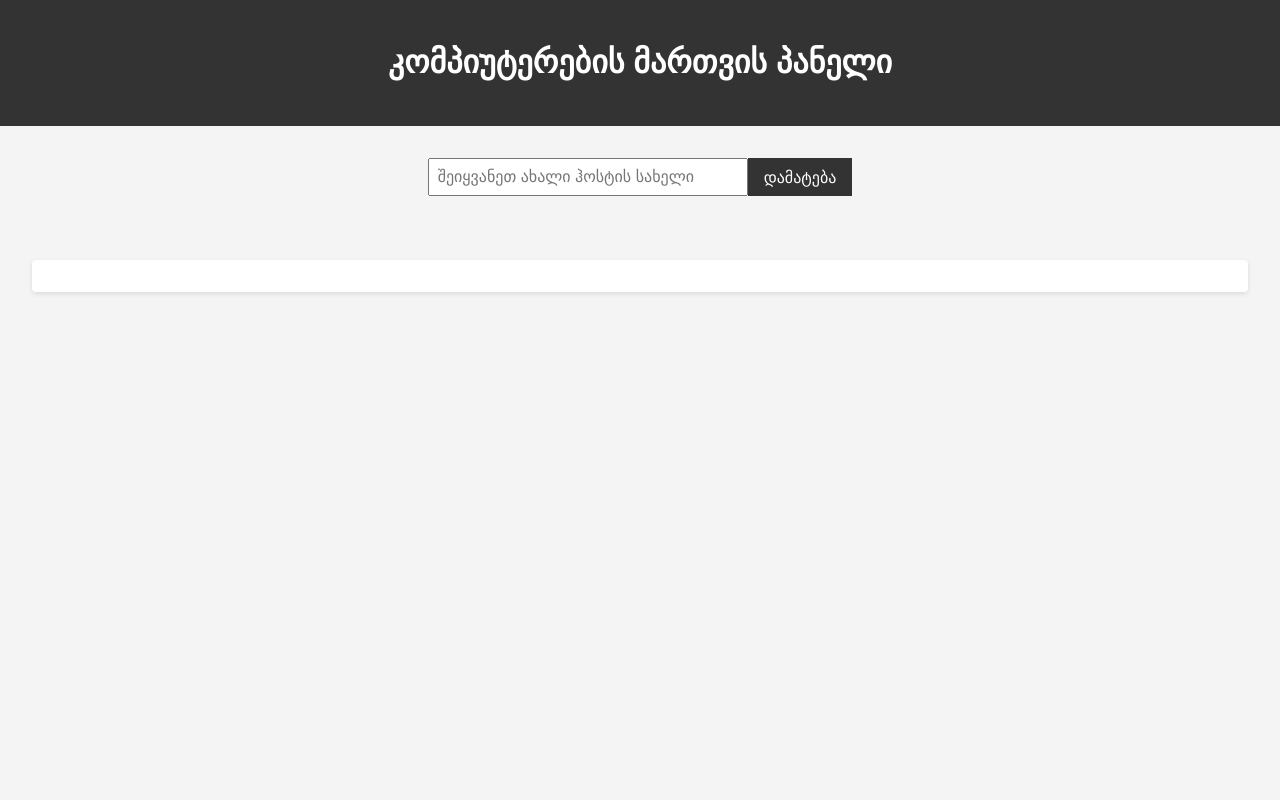
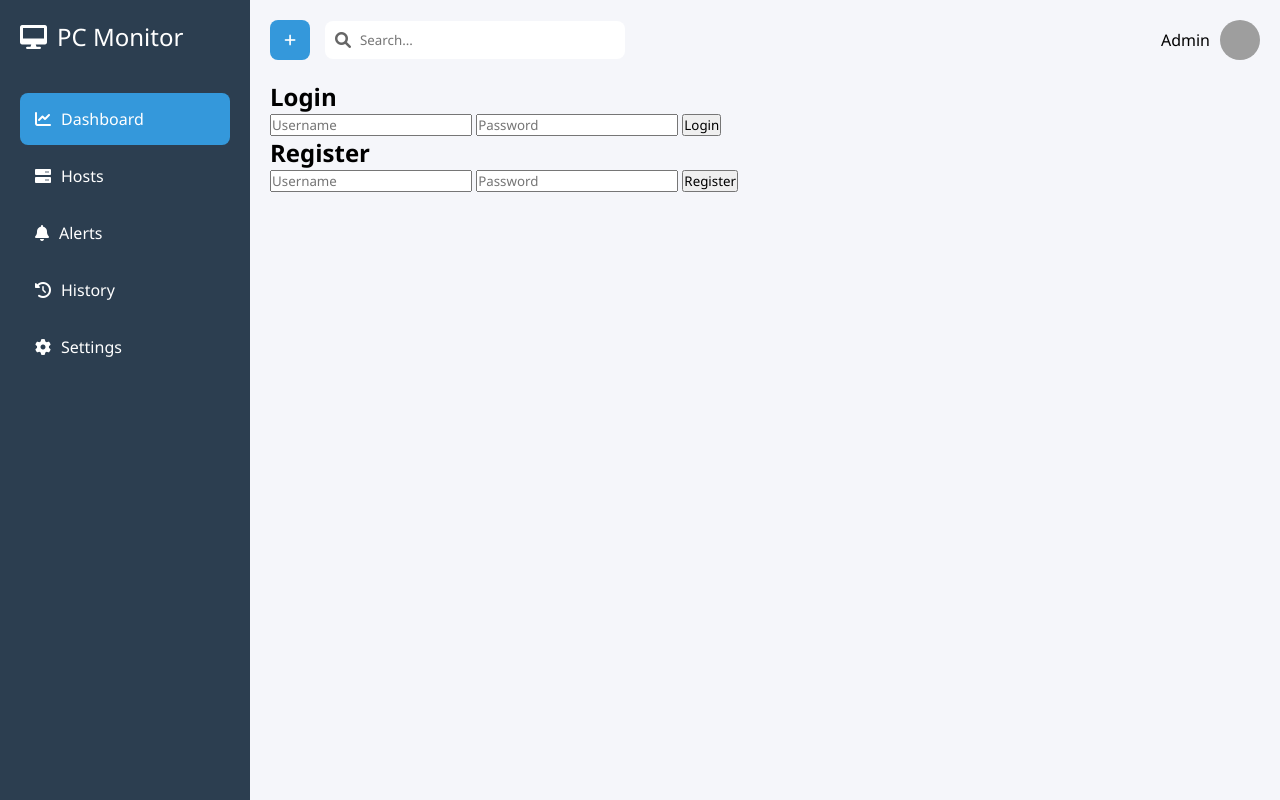
Before and after one commit to msggg12/anata001, a Flask app: page / in a window 1280 px wide. Run offline with Flask 2, Linux system fonts and the light colour scheme; data that the repository does not hold is empty; some libraries are stand-ins or nearby versions; grey boxes are pictures that could not be loaded.

Commit message:
new index.html

```diff
--- a/data/computers.json
+++ b/data/computers.json
@@ -0,0 +1 @@
+{"testt": {"cpu_usage": 0, "memory_usage": 0, "disk_usage": 0, "status": "offline", "ip_address": "N/A", "anydesk_id": "N/A"}, "test": {"cpu_usage": 0, "memory_usage": 0, "disk_usage": 0, "status": "offline", "ip_address": "N/A", "anydesk_id": "N/A"}, "test2": {"cpu_usage": 0, "memory_usage": 0, "disk_usage": 0, "status": "offline", "ip_address": "N/A", "anydesk_id": "N/A"}, "tsest": {"cpu_usage": 0, "memory_usage": 0, "disk_usage": 0, "status": "offline", "ip_address": "N/A", "anydesk_id": "N/A"}}
--- a/data/users.json
+++ b/data/users.json
@@ -1,5 +1 @@
-{
-  "admin": {
-    "password": "generate_password_hash('!bermedia12')"
-  }
-}
+{"admin": {"password": "generate_password_hash('!bermedia12')"}, "test": {"password": "pbkdf2:sha256:260000$F2NdV1ir7JPe9wXU$109ef16a07ea9a547712e1d3407dc6e168b714b4d2fadb89bdcbc0c259cf6c64"}}
--- a/requirements.txt
+++ b/requirements.txt
@@ -1,5 +1,4 @@
 Flask==2.1.0
 Flask-SocketIO==5.1.1
 Flask-CORS==3.0.10
-psutil==5.8.0
-requests==2.26.0
+Werkzeug==2.0.1
--- a/server/app.py
+++ b/server/app.py
@@ -1,6 +1,7 @@
 from flask import Flask, send_from_directory, jsonify, request
 from flask_socketio import SocketIO, emit
 from flask_cors import CORS
+from werkzeug.security import generate_password_hash, check_password_hash
 from config import Config
 from utils import load_data, save_data, emit_update_computers
 import os
@@ -10,17 +11,14 @@ app.config.from_object(Config)
 CORS(app)
 socketio = SocketIO(app, cors_allowed_origins="*")
 
-
 @app.route('/')
 def index():
     return send_from_directory(app.template_folder, 'index.html')
-
 
 @app.route('/get_computers')
 def get_computers():
     computers = load_data(Config.COMPUTERS_FILE)
     return jsonify(computers)
-
 
 @app.route('/login', methods=['POST'])
 def login():
@@ -29,10 +27,25 @@ def login():
     username = data.get('username')
     password = data.get('password')
 
-    if username in users and users[username]['password'] == password:
+    if username in users and check_password_hash(users[username]['password'], password):
         return jsonify({"success": True, "message": "ავტორიზაცია წარმატებულია"})
     return jsonify({"success": False, "message": "არასწორი მომხმარებელი ან პაროლი"}), 401
 
+@app.route('/register', methods=['POST'])
+def register():
+    data = request.json
+    users = load_data(Config.USERS_FILE)
+    username = data.get('username')
+    password = data.get('password')
+
+    if username in users:
+        return jsonify({"success": False, "message": "მომხმარებელი უკვე არსებობს"}), 400
+
+    hashed_password = generate_password_hash(password)
+    users[username] = {"password": hashed_password}
+    save_data(Config.USERS_FILE, users)
+
+    return jsonify({"success": True, "message": "რეგისტრაცია წარმატებით დასრულდა"})
 
 @socketio.on('add_hostname')
 def handle_add_hostname(data):
@@ -49,7 +62,6 @@ def handle_add_hostname(data):
         }
         emit_update_computers(computers)
 
-
 @socketio.on('edit_hostname')
 def handle_edit_hostname(data):
     computers = load_data(Config.COMPUTERS_FILE)
@@ -59,7 +71,6 @@ def handle_edit_hostname(data):
         computers[new_hostname] = computers.pop(old_hostname)
         emit_update_computers(computers)
 
-
 @socketio.on('delete_hostname')
 def handle_delete_hostname(data):
     computers = load_data(Config.COMPUTERS_FILE)
@@ -67,7 +78,6 @@ def handle_delete_hostname(data):
     if hostname in computers:
         del computers[hostname]
         emit_update_computers(computers)
-
 
 @socketio.on('update_computer_data')
 def handle_update_computer_data(data):
@@ -85,6 +95,5 @@ def handle_update_computer_data(data):
         emit_update_computers(computers)
         emit('request_data_for_host', {'hostname': hostname, 'data': computers[hostname]})
 
-
 if __name__ == '__main__':
     socketio.run(app, debug=True, host='0.0.0.0', port=5000)
--- a/static/css/styles.css
+++ b/static/css/styles.css
@@ -1,112 +1,269 @@
-body {
-    font-family: Arial, sans-serif;
-    line-height: 1.6;
+:root {
+    --primary-color: #2c3e50;
+    --secondary-color: #3498db;
+    --background-color: #f5f6fa;
+    --card-color: #ffffff;
+    --error-color: #ff4d4f;
+    --success-color: #00a854;
+}
+
+* {
     margin: 0;
     padding: 0;
-    background-color: #f4f4f4;
+    box-sizing: border-box;
+    font-family: 'Segoe UI', sans-serif;
 }
 
-header {
-    background-color: #333;
-    color: #fff;
-    text-align: center;
-    padding: 1rem;
+.container {
+    display: flex;
+    min-height: 100vh;
 }
 
-main {
-    padding: 2rem;
+.sidebar {
+    width: 250px;
+    background: var(--primary-color);
+    color: white;
+    padding: 20px;
 }
 
-.add-computer-form {
+.logo {
     display: flex;
-    justify-content: center;
-    margin-bottom: 2rem;
+    align-items: center;
+    gap: 10px;
+    font-size: 24px;
+    margin-bottom: 40px;
 }
 
-.add-computer-form input {
-    padding: 0.5rem;
-    font-size: 1rem;
+.nav-links {
+    list-style: none;
+}
+
+.nav-links li {
+    padding: 15px;
+    margin: 5px 0;
+    border-radius: 8px;
+    transition: 0.3s;
+}
+
+.nav-links li:hover, .nav-links li.active {
+    background: var(--secondary-color);
+}
+
+.nav-links a {
+    color: white;
+    text-decoration: none;
+    display: flex;
+    align-items: center;
+    gap: 10px;
+}
+
+.content {
+    flex: 1;
+    padding: 20px;
+    background: var(--background-color);
+}
+
+.top-bar {
+    display: flex;
+    justify-content: space-between;
+    align-items: center;
+    margin-bottom: 20px;
+}
+
+.quick-actions {
+    display: flex;
+    gap: 15px;
+    align-items: center;
+}
+
+.action-btn {
+    background: var(--secondary-color);
+    color: white;
+    border: none;
+    width: 40px;
+    height: 40px;
+    border-radius: 8px;
+    cursor: pointer;
+    transition: 0.3s;
+}
+
+.action-btn:hover {
+    transform: translateY(-2px);
+}
+
+.search-wrapper {
+    position: relative;
     width: 300px;
 }
 
-.add-computer-form button {
-    padding: 0.5rem 1rem;
-    font-size: 1rem;
-    background-color: #333;
-    color: #fff;
-    border: none;
-    cursor: pointer;
+.search-wrapper i {
+    position: absolute;
+    left: 10px;
+    top: 50%;
+    transform: translateY(-50%);
+    color: #666;
 }
 
-.error-message {
-    background-color: #f8d7da;
-    color: #721c24;
-    padding: 0.75rem;
-    margin-bottom: 1rem;
-    border: 1px solid #f5c6cb;
-    border-radius: 0.25rem;
-    display: none;
+#hostSearch {
+    width: 100%;
+    padding: 10px 10px 10px 35px;
+    border: none;
+    border-radius: 8px;
+    background: white;
 }
 
-.computer-list {
+.user-info {
+    display: flex;
+    align-items: center;
+    gap: 10px;
+}
+
+.user-info img {
+    width: 40px;
+    height: 40px;
+    border-radius: 50%;
+}
+
+.dashboard-grid {
     display: grid;
     grid-template-columns: repeat(auto-fill, minmax(300px, 1fr));
-    gap: 1rem;
+    gap: 20px;
+    padding: 20px 0;
 }
 
-.computer {
-    background-color: #fff;
-    border-radius: 0.25rem;
-    padding: 1rem;
-    box-shadow: 0 2px 5px rgba(0, 0, 0, 0.1);
+.host-card {
+    background: var(--card-color);
+    padding: 20px;
+    border-radius: 10px;
+    box-shadow: 0 2px 5px rgba(0,0,0,0.1);
+    transition: 0.3s;
 }
 
-.computer h3 {
-    margin-top: 0;
+.host-card:hover {
+    transform: translateY(-5px);
+    box-shadow: 0 5px 15px rgba(0,0,0,0.2);
 }
 
-.computer-buttons {
-    display: flex;
-    justify-content: space-between;
-    margin-top: 1rem;
+.host-card h3 {
+    color: var(--primary-color);
+    margin-bottom: 15px;
 }
 
-.computer-buttons button {
-    padding: 0.5rem 1rem;
-    font-size:  0.9rem;
-    border: none;
-    border-radius: 0.25rem;
-    cursor: pointer;
+.status-badge {
+    display: inline-block;
+    padding: 5px 10px;
+    border-radius: 15px;
+    font-size: 14px;
+    margin-bottom: 10px;
 }
 
-.edit-button {
-    background-color: #ffc107;
-    color: #000;
+.status-badge.online {
+    background: #e3fcef;
+
+    color: var(--success-color);
 }
 
-.delete-button {
-    background-color: #dc3545;
-    color: #fff;
+.status-badge.offline {
+    background: #ffe7e7;
+
+    color: var(--error-color);
 }
 
-.info-button {
-    background-color: #17a2b8;
-    color: #fff;
+.usage-bar {
+    background: #eee;
+    height: 8px;
+    border-radius: 4px;
+    margin: 8px 0;
+    overflow: hidden;
 }
 
-.computer-data {
-    background-color: #fff;
-    border-radius: 0.25rem;
-    padding: 1rem;
-    margin-top: 2rem;
-    box-shadow: 0 2px 5px rgba(0, 0, 0, 0.1);
+.usage-bar .fill {
+    height: 100%;
+    background: var(--secondary-color);
+    transition: width 0.3s ease;
 }
 
-.fade-in {
-    animation: fadeIn 0.5s;
+.card-buttons {
+    display: flex;
+    gap: 10px;
+    margin-top: 15px;
 }
 
-@keyframes fadeIn {
-    from { opacity: 0; }
-    to { opacity: 1; }
+
+.check-btn, .details-btn, .anydesk-btn {
+    flex: 1;
+    padding: 8px;
+    border: none;
+    border-radius: 6px;
+    cursor: pointer;
+    display: flex;
+    align-items: center;
+    justify-content: center;
+    gap: 5px;
+    transition: 0.3s;
 }
+
+.check-btn {
+    background: var(--secondary-color);
+    color: white;
+}
+
+.details-btn {
+    background: #f1f5f9;
+    color: var(--primary-color);
+}
+
+
+.anydesk-btn {
+    background: #ef4444;
+    color: white;
+}
+
+.check-btn:hover, .details-btn:hover, .anydesk-btn:hover {
+    transform: translateY(-2px);
+}
+
+.modal {
+    position: fixed;
+    top: 0;
+    left: 0;
+    width: 100%;
+    height: 100%;
+    background: rgba(0,0,0,0.5);
+    display: flex;
+    justify-content: center;
+    align-items: center;
+    z-index: 1000;
+}
+
+.modal-content {
+    background: white;
+    padding: 25px;
+    border-radius: 10px;
+    min-width: 300px;
+    box-shadow: 0 4px 20px rgba(0,0,0,0.2);
+}
+
+.details-content {
+    margin-bottom: 20px;
+}
+
+.details-content p {
+    margin: 10px 0;
+    color: #666;
+}
+
+.modal-content button {
+    width: 100%;
+    padding: 10px;
+    border: none;
+    border-radius: 6px;
+    background: var(--secondary-color);
+    color: white;
+    cursor: pointer;
+    transition: 0.3s;
+}
+
+.modal-content button:hover {
+    background: #2980b9;
+}
--- a/static/js/script.js
+++ b/static/js/script.js
@@ -87,6 +87,63 @@ function showError(message) {
     }, 5000);
 }
 
+function login() {
+    const username = document.getElementById('login-username').value;
+    const password = document.getElementById('login-password').value;
+
+    fetch('/login', {
+        method: 'POST',
+        headers: {
+            'Content-Type': 'application/json',
+        },
+        body: JSON.stringify({ username, password }),
+    })
+    .then(response => response.json())
+    .then(data => {
+        if (data.success) {
+            showMessage(data.message, 'success');
+            document.getElementById('auth-forms').style.display = 'none';
+            document.getElementById('computer-management').style.display = 'block';
+        } else {
+            showMessage(data.message, 'error');
+        }
+    })
+    .catch(error => showError('ავტორიზაციის შეცდომა.'));
+}
+
+function register() {
+    const username = document.getElementById('register-username').value;
+    const password = document.getElementById('register-password').value;
+
+    fetch('/register', {
+        method: 'POST',
+        headers: {
+            'Content-Type': 'application/json',
+        },
+        body: JSON.stringify({ username, password }),
+    })
+    .then(response => response.json())
+    .then(data => {
+        if (data.success) {
+            showMessage(data.message, 'success');
+        } else {
+            showMessage(data.message, 'error');
+        }
+    })
+    .catch(error => showError('რეგისტრაციის შეცდომა.'));
+}
+
+function showMessage(message, type) {
+    const messageElement = document.getElementById('message');
+    messageElement.textContent = message;
+    messageElement.className = type;
+    messageElement.style.display = 'block';
+
+    setTimeout(() => {
+        messageElement.style.display = 'none';
+    }, 5000);
+}
+
 socket.on('update_computer_list', (data) => {
     updateComputerList(data);
 });
--- a/templates/index.html
+++ b/templates/index.html
@@ -1,34 +1,79 @@
 <!DOCTYPE html>
-<html lang="ka">
+<!--suppress ALL -->
+<html lang="en">
 <head>
     <meta charset="UTF-8">
     <meta name="viewport" content="width=device-width, initial-scale=1.0">
-    <title>კომპიუტერების მართვის პანელი</title>
+    <title>PC Monitoring Dashboard</title>
     <link rel="stylesheet" href="/static/css/styles.css">
-    <script src="https://cdnjs.cloudflare.com/ajax/libs/socket.io/4.6.1/socket.io.min.js"></script>
+    <link rel="stylesheet" href="https://cdnjs.cloudflare.com/ajax/libs/font-awesome/6.0.0/css/all.min.css">
 </head>
 <body>
-    <header>
-        <h1>კომპიუტერების მართვის პანელი</h1>
-    </header>
+    <div class="container">
+        <nav class="sidebar">
+            <div class="logo">
+                <i class="fas fa-desktop"></i>
+                <span>PC Monitor</span>
+            </div>
+            <ul class="nav-links">
+                <li class="active"><a href="#"><i class="fas fa-chart-line"></i>Dashboard</a></li>
+                <li><a href="#"><i class="fas fa-server"></i>Hosts</a></li>
+                <li><a href="#"><i class="fas fa-bell"></i>Alerts</a></li>
+                <li><a href="#"><i class="fas fa-history"></i>History</a></li>
+                <li><a href="#"><i class="fas fa-cog"></i>Settings</a></li>
+            </ul>
+        </nav>
+        <main class="content">
+            <div class="top-bar">
+                <div class="quick-actions">
+                    <button id="add-button" class="action-btn">
+                        <i class="fas fa-plus"></i>
+                    </button>
+                    <div class="search-wrapper">
+                        <i class="fas fa-search"></i>
+                        <input type="text" id="hostSearch" placeholder="Search..." oninput="searchHost()">
+                    </div>
+                </div>
+                <div class="user-info">
+                    <span class="user-name">Admin</span>
+                    <img src="https://ui-avatars.com/api/?name=Admin&background=random" alt="Admin">
+                </div>
+            </div>
 
-    <main>
-        <div class="add-computer-form">
-            <input type="text" id="hostname-input" placeholder="შეიყვანეთ ახალი ჰოსტის სახელი" required>
-            <button id="add-button">დამატება</button>
-        </div>
+            <div id="error-message" style="display: none;"></div>
+            <div id="message" style="display: none;"></div>
 
-        <div id="error-message" class="error-message"></div>
+            <div id="auth-forms">
+                <div id="login-form">
+                    <h2>Login</h2>
+                    <input type="text" id="login-username" placeholder="Username">
+                    <input type="password" id="login-password" placeholder="Password">
+                    <button onclick="login()">Login</button>
+                </div>
+                <div id="register-form">
+                    <h2>Register</h2>
+                    <input type="text" id="register-username" placeholder="Username">
+                    <input type="password" id="register-password" placeholder="Password">
+                    <button onclick="register()">Register</button>
+                </div>
+            </div>
 
-        <div id="computer-list" class="computer-list">
-            <!-- კომპიუტერები დაემატება დინამიურად -->
-        </div>
+            <div id="computer-management" style="display: none;">
+                <div id="add-computer">
+                    <input type="text" id="hostname-input" placeholder="Enter hostname">
+                    <button id="add-button">Add Computer</button>
+                </div>
+                <div id="computer-list"></div>
+                <div id="computer-data"></div>
+            </div>
 
-        <div id="computer-data" class="computer-data">
-            <!-- არჩეული კომპიუტერის მონაცემები გამოჩნდება აქ -->
-        </div>
-    </main>
+            <div class="dashboard-grid" id="hostGrid">
+                <!-- Host cards will be added here dynamically -->
+            </div>
+        </main>
+    </div>
 
+    <script src="https://cdnjs.cloudflare.com/ajax/libs/socket.io/4.0.1/socket.io.min.js"></script>
     <script src="/static/js/script.js"></script>
 </body>
 </html>
```
